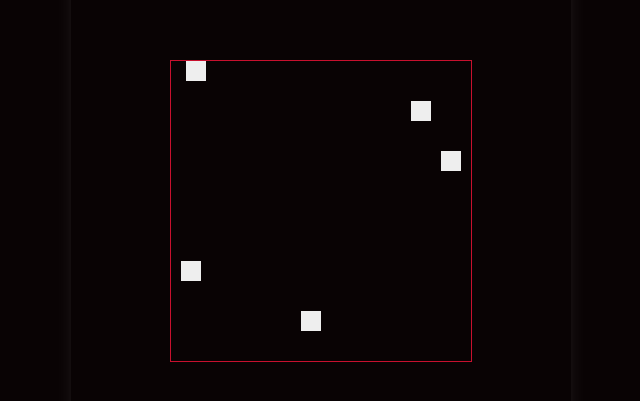
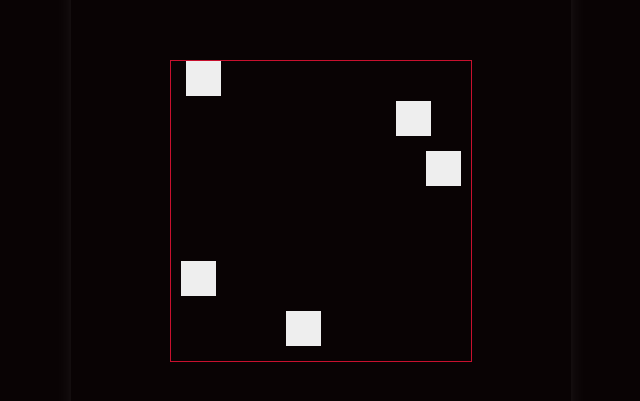
Before and after one commit to Pourghannad/5Shape, a Vue app: page / in a window 1280 px wide. Shown: the part 189-590 px from the top of the page, without its empty margins (319-959 px from the left). Built offline with nearby package versions, Linux system fonts and the light colour scheme.

Commit message:
test touch move and move current element

```diff
--- a/src/components/Play.vue
+++ b/src/components/Play.vue
@@ -1,8 +1,8 @@
 <script setup>
   const touchmoveTest = (event) => {
-    const touchX = event.touches[0].clientX - event.target.offsetLeft;
-    const touchY = event.touches[0].clientY - event.target.offsetTop;
-    event.target.style.transform = `translate3D(10px, 10px, 0px)`;
+    const touchX = event.touches[0].clientX - event.target.offsetLeft - event.target.offsetParent.offsetLeft;
+    const touchY = event.touches[0].clientY - event.target.offsetTop - event.target.offsetParent.offsetTop;
+    event.target.style.transform = `translate3D(${touchX}px, ${touchY}px, 0px)`;
   }
 </script>
 
@@ -24,8 +24,8 @@ section {
   border: 1px solid #c8102e;
   .item {
     position: absolute;
-    width: 20px;
-    height: 20px;
+    width: 35px;
+    height: 35px;
     background-color: #eee;
     &:nth-of-type(1) {
       top: 40px;
```
